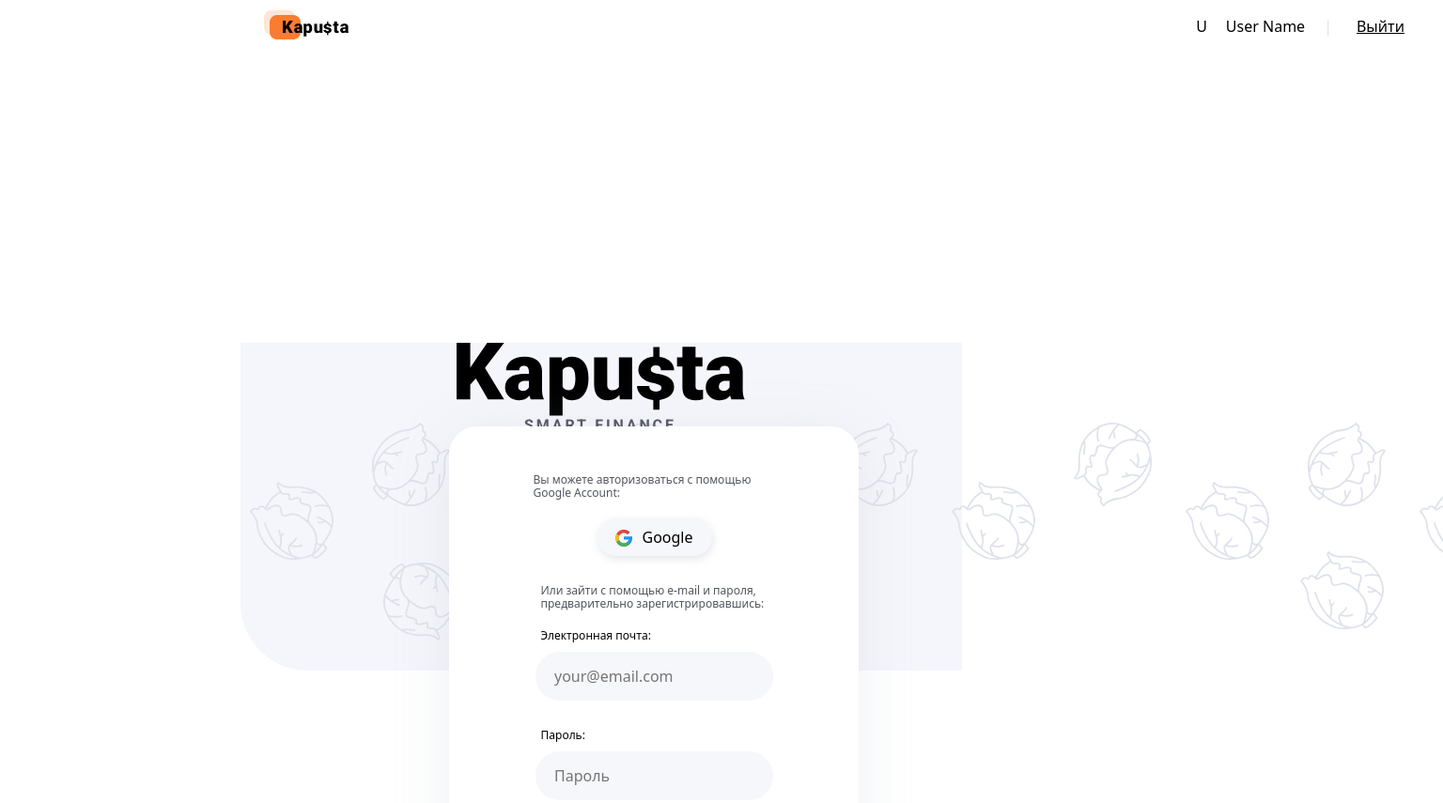
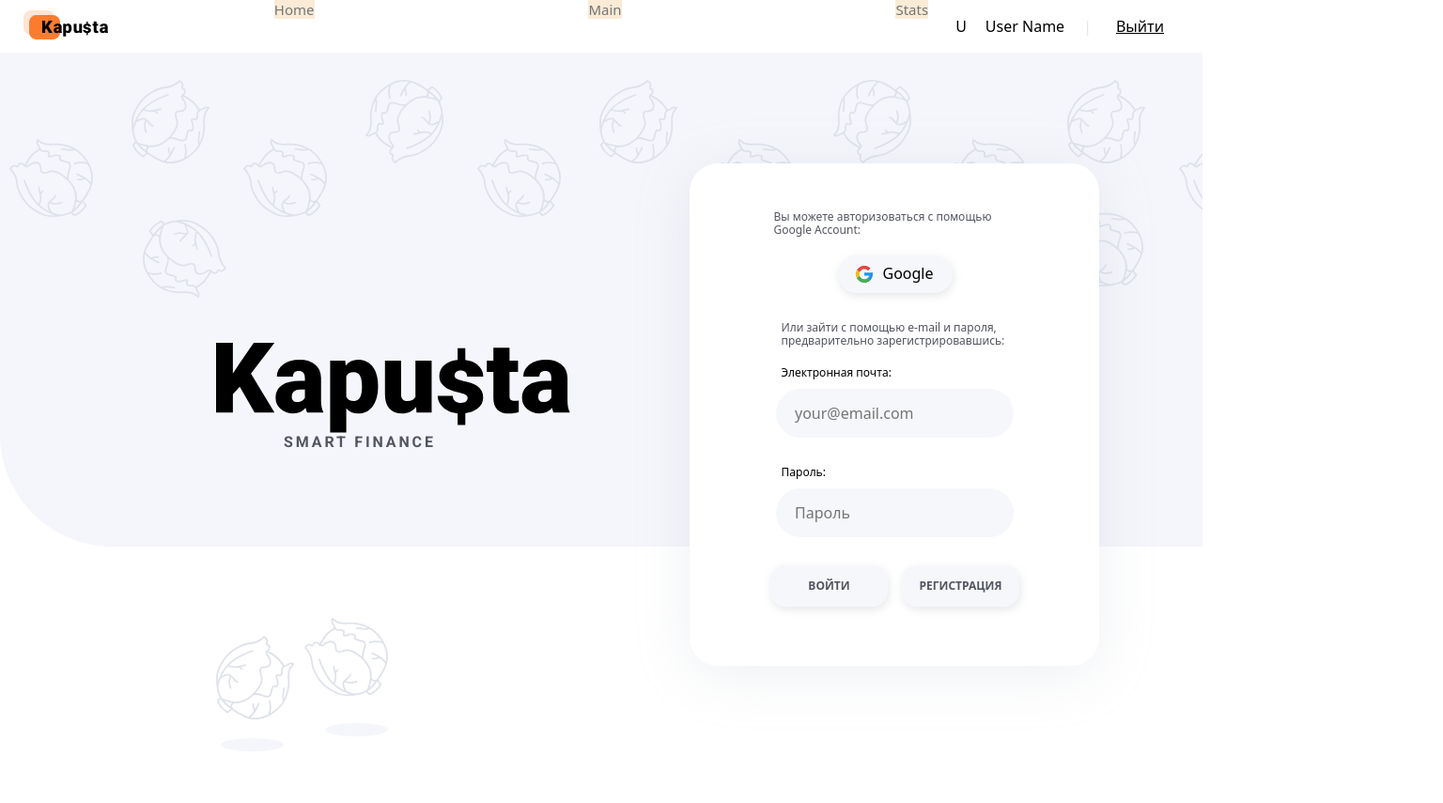
Before and after one commit to Oleh-Mohylnyi/kapusta-bl3-front, a React app: page / in a window 1280 px wide. Shown: the top 855 px of the page at 94% size, 1536 px wide, since content can reach past the window. After the commit the page ends 800 px from the top, so only its background shows below. Built offline with nearby package versions, Linux system fonts and the light colour scheme.

Commit message:
backgroundReReFixed

```diff
--- a/src/App/App.css
+++ b/src/App/App.css
@@ -1,33 +1,37 @@
 li {
   list-style: none;
 }
+
+a {
+  text-decoration: none;
+}
+
 body {
   outline: #ff751d;
-  overflow: hidden;
 }
 
 .app {
   text-align: center;
-  margin-left: auto;
+  /* margin-left: auto;
   margin-right: auto;
-  min-width: 320px;
+  min-width: 320px; */
 }
 
-@media screen and (min-width: 320px) {
+/* @media screen and (min-width: 320px) {
+  body {
+    width: 320px;
+  } */
+/* } */
+/* @media screen and (min-width: 768px) {
   .app {
-    max-width: 320px;
-  }
-}
-@media screen and (min-width: 768px) {
-  .app {
-    max-width: 768px;
+    width: 768px;
   }
 }
 @media screen and (min-width: 1280px) {
   app {
-    max-width: 1280px;
+    width: 1280px;
   }
-}
+} */
 
 .hidden {
   position: absolute;
--- a/src/App/App.js
+++ b/src/App/App.js
@@ -14,7 +14,7 @@
 import { getIsFetchingCurrent } from '../redux/auth/selectors';
 import { ToastContainer } from 'react-toastify';
 import 'react-toastify/dist/ReactToastify.css';
-// import { Navigation } from '../components/Navigation/Navigation';
+import { Navigation } from '../components/Navigation/Navigation';
 const Header = lazy(() => import('../components/Header/Header' /* webpackChunkName: "header-view" */));
 const HomeView = lazy(() => import('../views/HomeView/HomeView' /* webpackChunkName: "home-view" */));
 
@@ -39,7 +39,7 @@
 
   return (
     <div className="app">
-      {/* <Navigation/> */}
+      <Navigation/>
         <Suspense fallback={ <Loader type="ThreeDots" color="#ff751d" height={80} width={80} />}>
             <Header isAuth={isAuth}/>
         {(isFetchingCurrent)
--- a/src/components/BackgroundLayouts/PublicPageBg/PublicBgLayouts.jsx
+++ b/src/components/BackgroundLayouts/PublicPageBg/PublicBgLayouts.jsx
@@ -1,7 +1,7 @@
 import React from "react";
-import CabbageGroup from "../../../images/background/cabbage-svg-group.svg";
+// import CabbageGroup from "../../../images/background/cabbage-svg-group.svg";
 import CabbageNonRotate from "../../../images/background/cabbage-svg-one-r0.svg";
-import CabbageHalfTurn from "../../../images/background/cabbage-svg-one-r-180.svg";
+// import CabbageHalfTurn from "../../../images/background/cabbage-svg-one-r-180.svg";
 import CabbageQuarterTurn from "../../../images/background/cabbage-svg-one-r-90.svg";
 import CabbageShadow from "../../../images/background/cabbage-svg-shadow.svg";
 import s from "./PublicBgLayouts.module.scss";
@@ -11,13 +11,15 @@
   const screenWidth = window.screen.width;
   return (
     <>
+      <span className={s.topCabbage}></span>
       {screenWidth < 768 ? (
         <>
-          <img
+          {/* <img
             src={CabbageHalfTurn}
             className={s.mobileTopCabbage}
             alt="CabbageHalfTurn"
-          />
+          /> */}
+
           <img
             src={CabbageNonRotate}
             className={s.mobileBottomCabbage}
@@ -25,12 +27,13 @@
           />
         </>
       ) : (
-        <>
-          <img
+          <>
+            {/* <img
             src={CabbageGroup}
             className={s.TopCabbageGroup}
             alt="CabbageTopGroup"
-          />
+            /> */}
+            {/* <span className={s.TopCabbageGroup}></span> */}
           <img
             src={CabbageNonRotate}
             className={s.firstBottomCabbage}
--- a/src/components/BackgroundLayouts/PublicPageBg/PublicBgLayouts.module.scss
+++ b/src/components/BackgroundLayouts/PublicPageBg/PublicBgLayouts.module.scss
@@ -1,9 +1,30 @@
-.mobileTopCabbage {
+.topCabbage {
+  display: block;
+  width: 49px;
+  height: 89px;
   z-index: -1;
   position: absolute;
   top: 160px;
   left: 271px;
+  background-image: url(../../../images/background/cabbage-svg-one-r-180.svg);
+  @media screen and (min-width: 768px) {
+    top: 85px;
+    left: 10px;
+    width: 758px;
+    height: 232px;
+    background-image: url(../../../images/background/cabbage-svg-group.svg);
+  }
+  @media screen and (min-width: 1280px) {
+    width: 1270px;
+  }
 }
+
+// .mobileTopCabbage {
+//   z-index: -1;
+//   position: absolute;
+//   top: 160px;
+//   left: 271px;
+// }
 
 .mobileBottomCabbage {
   z-index: -1;
@@ -12,12 +33,12 @@
   left: 35px;
 }
 
-.TopCabbageGroup {
-  z-index: -1;
-  position: absolute;
-  top: 85px;
-  left: 10px;
-}
+// .TopCabbageGroup {
+//   z-index: -1;
+//   position: absolute;
+//   top: 85px;
+//   left: 10px;
+// }
 
 .firstBottomCabbage {
   z-index: -1;
--- a/src/components/Header/headers.module.scss
+++ b/src/components/Header/headers.module.scss
@@ -8,7 +8,18 @@
   height: 56px;
   position: fixed;
   top: 0;
-  width: 100%;
+  left: 50%;
+  transform: translateX(-50%);
+  // width: 100%;
+  min-width: 320px;
+  width: 320px;
+  margin: 0 auto;
+  @media screen and (min-width: 768px) {
+    width: 768px;
+  }
+  @media screen and (min-width: 1280px) {
+    width: 1280px;
+  }
 }
 
 .logo {
--- a/src/components/Navigation/Navigation.jsx
+++ b/src/components/Navigation/Navigation.jsx
@@ -1,26 +1,19 @@
 import { NavLink } from 'react-router-dom';
-import s from './Navigation.module.css';
-// import { useSelector } from 'react-redux';
-// import { getIsUserAuth } from '../../redux/authorizations/auth-selectors';
+import s from './Navigation.module.scss';
 
 export function Navigation() {
-  // const isAuth = useSelector(getIsUserAuth);
 
   return (
     <nav className={s.navList}>
-      <NavLink to="/" className="navLink">
-        HomePage
+      <NavLink to="/" className={s.navLink}>
+        Home
       </NavLink>
-
-      {/* {isAuth && ( */}
-        <NavLink to="/main" className="navLink">
-          MainPage
+        <NavLink to="/main" className={s.navLink}>
+          Main
       </NavLink>
-      <NavLink to="/statistics" className="navLink">
-          StatisticsPage
+      <NavLink to="/statistics" className={s.navLink}>
+          Stats
         </NavLink>
-      {/* ) */}
-      {/* } */}
     </nav>
   );
 }
--- /dev/null
+++ b/src/components/Navigation/Navigation.module.scss
@@ -0,0 +1,31 @@
+.navList {
+  position: fixed;
+  z-index: 1;
+
+  max-width: 1280px;
+  display: flex;
+  justify-content: space-evenly;
+  align-items: center;
+  width: 100%;
+  line-height: 20px;
+  left: 50%;
+  transform: translateX(-50%);
+  min-width: 320px;
+  width: 320px;
+  margin: 0 auto;
+  @media screen and (min-width: 768px) {
+    width: 768px;
+  }
+  @media screen and (min-width: 1280px) {
+    width: 1280px;
+  }
+}
+
+.navLink {
+  font-size: 15px;
+  margin: 0;
+  // text-decoration: underline;
+  color: #757575;
+  // border: 1px solid orange;
+  background-color: antiquewhite;
+}
--- a/src/components/PageContainer/PageContainer.module.scss
+++ b/src/components/PageContainer/PageContainer.module.scss
@@ -1,11 +1,21 @@
 .container {
+  z-index: -2;
+
   position: relative;
-  z-index: -2;
-  width: 100%;
+
+  display: flex;
+  flex-direction: column;
+
+  // width: 100%;
+  min-width: 320px;
+  width: 320px;
+  margin: 0 auto;
   padding: 0 10px;
-  // border: bisque 1px dotted;
+  // border: none;
+  // border: rgb(211, 170, 121) 1px dotted;
   // height: 100vh;
   text-align: center;
+  // overflow: hidden;
   background-position: left top;
   background-size: contain;
   background-repeat: no-repeat;
@@ -20,6 +30,7 @@
   @media screen and (min-width: 768px) {
     background-image: url(../../images/background/rectangle/tablet-bg@1x.png);
     padding: 0 52px;
+    width: 768px;
     min-height: 582px;
     @media (min-device-pixel-ratio: 2),
       (-webkit-min-device-pixel-ratio: 2),
@@ -31,6 +42,9 @@
   @media screen and (min-width: 1280px) {
     background-image: url(../../images/background/rectangle/desktop-bg@1x.png);
     padding: 0 110px;
+    width: 1280px;
+    // flex-direction: row;
+    // overflow: visible;
     @media (min-device-pixel-ratio: 2),
       (-webkit-min-device-pixel-ratio: 2),
       (min-resolution: 192dpi),
--- a/src/components/Registration/Registration.module.css
+++ b/src/components/Registration/Registration.module.css
@@ -4,7 +4,7 @@
   flex-direction: column;
   width: 300px;
   height: 525px;
-  margin: 199px auto 0 auto;
+  margin: 50px auto 0 auto;
   padding: 40px 0 53px;
   border-radius: 30px;
   background-color: #fff;
@@ -79,7 +79,7 @@
   .form {
     width: 436px;
     height: 535px;
-    margin: 240px auto 0 auto;
+    /* margin: 240px auto 0 auto; */
     padding: 50px 85px 53px 86px;
     text-align: left;
   }
@@ -114,7 +114,8 @@
 @media screen and (min-width: 1280px) {
   .form {
     position: absolute;
-    top: 89px;
+    top: 173.5px;
+    /* margin-top: 173.5px; */
     right: 110px;
     /* left: 734px; */
     margin: 0;
--- a/src/components/Report/Report/Report.module.scss
+++ b/src/components/Report/Report/Report.module.scss
@@ -3,8 +3,8 @@
   flex-direction: column;
   text-align: center;
   justify-content: center;
-  margin-left: auto;
-  margin-right: auto;
+  // margin-left: auto;
+  // margin-right: auto;
   align-items: center;
   margin-top: 40px;
   margin-bottom: 30px;
--- a/src/components/Title/Title.module.scss
+++ b/src/components/Title/Title.module.scss
@@ -1,23 +1,23 @@
 .container {
-  // display: block;
+  display: inline-flex;
   text-align: left;
-  // flex-direction: column;
+  flex-direction: column;
   margin-top: 142px;
   margin-left: 39px;
   @media screen and (min-width: 768px) {
     margin-top: 146px;
     margin-left: 119px;
   }
-  @media screen and (min-width: 768px) {
+  @media screen and (min-width: 1280px) {
     margin-top: 365px;
     margin-left: 120px;
   }
 }
 
 .title {
-  display: block;
+  display: inline-block;
   //   text-align: left;
-  //   width: 183px;
+  width: 183px;
   //   height: 46.3px;
   //   margin: 0;
   //   padding: 0;
@@ -25,18 +25,16 @@
   //   // font-style: normal;
   //   // font-weight: 900;
   //   // color: #000000;
-  //   // font-size: 102px;
-  //   // line-height: 1.176;
-  //   @media screen and (min-width: 768px) {
-  //     // font-size: 102px;
-  //     // line-height: 1.176;
-  //     width: 306.5px;
-  //     height: 77.6px;
-  //   }
-  //   @media screen and (min-width: 1280px) {
-  //     width: 377px;
-  //     height: 120px;
-  //   }
+  @media screen and (min-width: 768px) {
+    //     // font-size: 102px;
+    //     // line-height: 1.176;
+    width: 306.5px;
+    //     height: 77.6px;
+  }
+  @media screen and (min-width: 1280px) {
+    width: 377px;
+    //     height: 120px;
+  }
 }
 
 .subtitle {
--- a/src/views/StatisticsView/StatisticsView.js
+++ b/src/views/StatisticsView/StatisticsView.js
@@ -1,6 +1,6 @@
 import DiagramMobile from "../../components/StatisticDiagram/DiagramMobile";
 import DiagramContainer from "../../components/StatisticDiagram/DiagramContainer"
-import Report from "../../components/Report/Report";
+import Report from "../../components/Report/Report/Report";
 import PageContainer from '../../components/PageContainer'
 import BackgroundImages from '../../components/BackgroundLayouts/PrivatePageBg'
 
```
Also changed, not shown: src/components/Navigation/Navigation.module.css (deleted).
